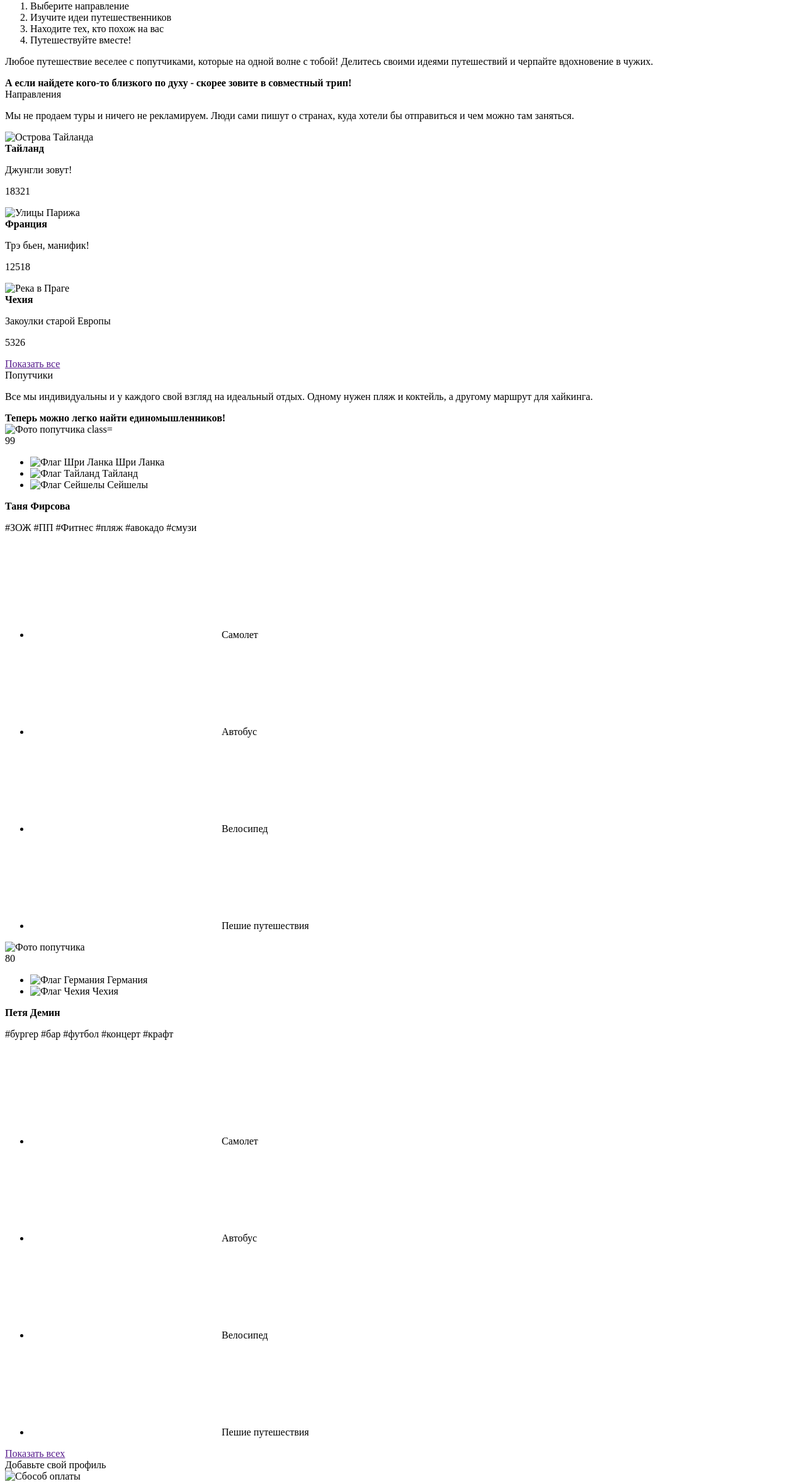
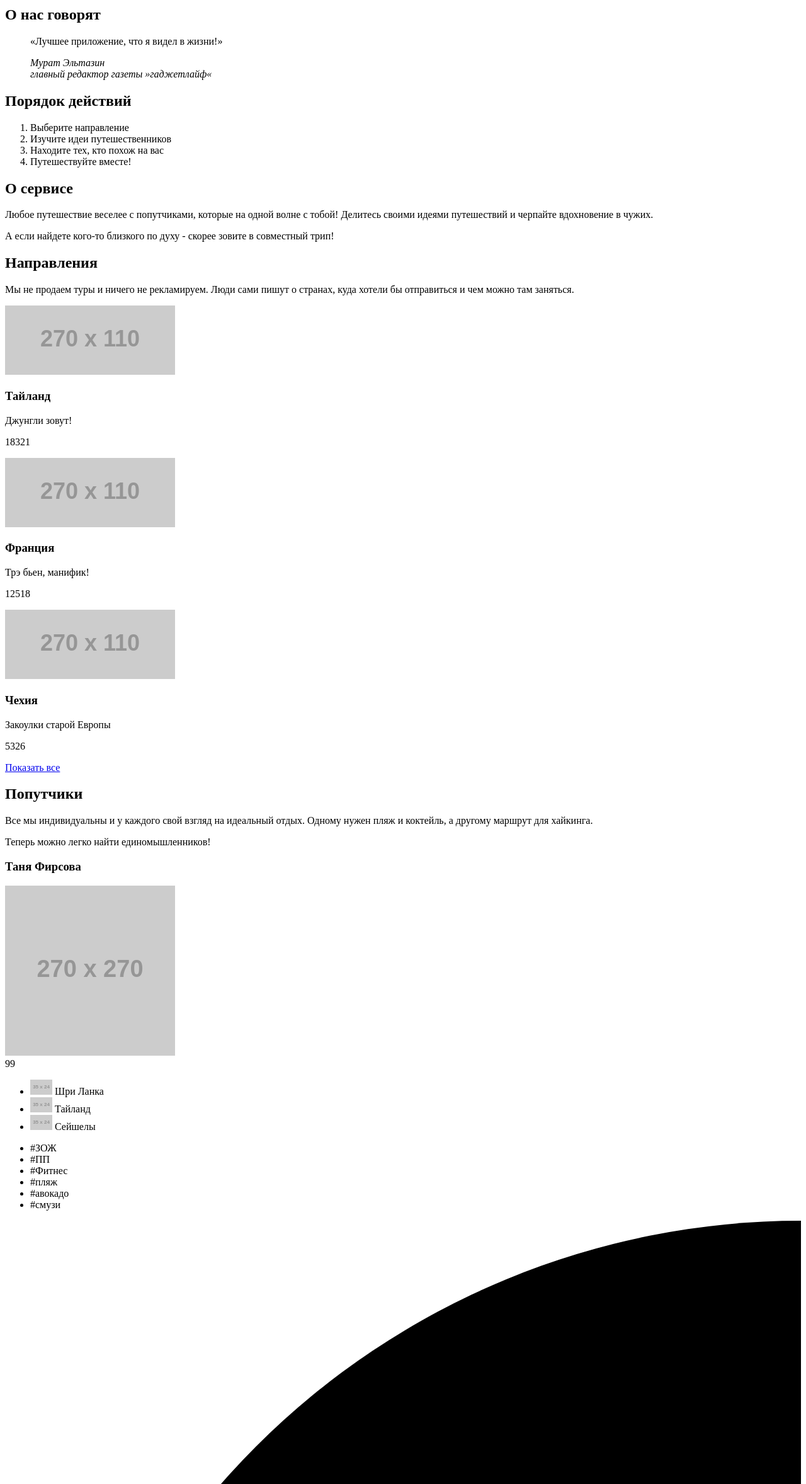
Before and after one commit to kashamalasha/197436-pognali-19, a website: page source/index.html in a window 1280 px wide. Shown: the part 444-2800 px from the top of the page at 63% size. Drawn offline with Linux system fonts and the light colour scheme; placeholder pictures from the web are drawn by us.

Commit message:
Исправляет замечания наставника по index.html

```diff
--- a/source/index.html
+++ b/source/index.html
@@ -1,4 +1,5 @@
 <!DOCTYPE html>
+<!--https://via.placeholder.com/27x34-->
 <html lang="ru">
 <head>
   <meta charset="utf-8">
@@ -6,253 +7,279 @@
 </head>
 <body>
   <header class="page-header">
-    <a href="" class="page-header__logo">
-      <p class="page-header__logo-title">Погнали?</p>
-    </a>
+    <div class="page-header__logo">
+      <span class="page-header__logo-title">Погнали?</span>
+    </div>
     <nav class="main-nav">
       <button class="main-nav__toggle" type="button">
         <span class="visually-hidden">Открыть меню</span>
       </button>
-      <div class="main-nav__wrapper">
-        <ul class="main-nav__list site-list">
-          <li class="site-list__item"></li>
-          <li class="site-list__item"></li>
-          <li class="site-list__item"></li>
-          <li class="site-list__item"></li>
-        </ul>
-      </div>
     </nav>
-    <p class="page-header__slogan">В путешествие с крутыми попутчиками!</p>
-    <img src="" alt="" class="page-header__image">
+    <p class="page-header__text">В путешествие с крутыми попутчиками!</p>
+    <img class="page-header__image" src="https://via.placeholder.com/192x255" width="192" height="255" alt="Путешественник с чемоданом">
     <div class="user-nav">
-      <a href="tel:" class="user-nav__button user-nav__button--phone">
+      <a class="user-nav__button user-nav__button--phone" href="tel:">
         <span class="visually-hidden">Позвонить нам</span>
       </a>
-      <a href="mailto:" class="user-nav__button user-nav__button--mail">
+      <a class="user-nav__button user-nav__button--mail" href="mailto:">
         <span class="visually-hidden">Написать нам</span>
       </a>
-      <a href="http://" class="user-nav__button user-nav__button--auth">
+      <a class="user-nav__button user-nav__button--auth" href="#">
         Авторизация
       </a>
     </div>
   </header>
   <main class="page-main">
-    <h1 class="page-main__header visually-hidden">Главная страница</h1>
-    <section class="about">
-      <header class="about__header section__header">О сервисе</header>
-      <div class="section-wrapper">
-        <p class="review">
-          <blockquote class="review__item">
-            <p class="review__text">
-              &raquo;Лучшее приложение, что я видел в жизни!&laquo;
+    <h1 class="page-main__header visually-hidden">Сервис совместных путешествий "Погнали"</h1>
+    <section class="feedback">
+      <h2 class="visually-hidden">О нас говорят</h2>
+      <blockquote class="feedback-quote">
+        <p class="feedback-quote__text">
+          &laquo;Лучшее приложение, что я видел в жизни!&raquo;
         </p>
-            <cite class="review__author-name">
+        <cite class="feedback-quote__author">
           Мурат Эльтазин<br>
           главный редактор газеты &raquo;гаджетлайф&laquo;
         </cite>
       </blockquote>
-        </p>
-        <div class="roadmap__wrapper">
-          <ol class="roadmap__list">
-            <li class="roadmap__item">Выберите направление</li>
-            <li class="roadmap__item">Изучите идеи путешественников</li>
-            <li class="roadmap__item">Находите тех, кто похож на ваc</li>
-            <li class="roadmap__item">Путешествуйте вместе!</li>
+    </section>
+    <section class="user-path">
+      <h2 class="visually-hidden">Порядок действий</h2>
+      <ol class="path-list">
+        <li class="path-list__item">Выберите направление</li>
+        <li class="path-list__item">Изучите идеи путешественников</li>
+        <li class="path-list__item">Находите тех, кто похож на ваc</li>
+        <li class="path-list__item">Путешествуйте вместе!</li>
       </ol>
-        </div>
-      </div>
+    </section>
+    <section class="about">
+      <h2 class="about__header section__header">О сервисе</h2>
       <p class="about__text section__text">
         Любое путешествие веселее с попутчиками, которые на одной волне с тобой! Делитесь своими идеями
         путешествий и черпайте вдохновение в чужих.
       </p>
-      <b class="about__text section__text section__text--bold">
+      <p class="about__text section__text">
         А если найдете кого-то близкого по духу - скорее зовите в совместный трип!
-      </b>
+      </p>
     </section>
-    <section class="directions">
-      <header class="directions__header section__header">Направления</header>
-      <p class="directions__text section__text">
+    <section class="destinations">
+      <h2 class="destinations__header section__header">Направления</h2>
+      <p class="destinations__promo section__text">
         Мы не продаем туры и ничего не рекламируем.
         Люди сами пишут о странах, куда хотели бы отправиться и чем можно там заняться.
       </p>
-      <div class="directions__list">
-        <article class="directions__item">
-          <img src="" alt="Острова Тайланда" class="directions__image">
-          <div class="direction__description">
-            <b class="directions__title">Тайланд</b>
-            <p class="directions__slogan">Джунгли зовут!</p>
-            <p class="directions__counter">18321</p>
+      <div class="destinations-list">
+        <div class="destination">
+          <img class="destination__image" src="https://via.placeholder.com/270x110" width="270" height="110" alt="Острова Тайланда">
+          <div class="destination__description">
+            <h3 class="destination__title">Тайланд</h3>
+            <p class="destination__text">Джунгли зовут!</p>
+            <p class="destination__followers">18321</p>
           </div>
-        </article>
-        <article class="directions__item">
-          <img src="" alt="Улицы Парижа" class="directions__image">
-          <div class="direction__description">
-            <b class="directions__title">Франция</b>
-            <p class="directions__slogan">Трэ бьен, манифик!</p>
-            <p class="directions__counter">12518</p>
         </div>
-        </article>
-        <article class="directions__item">
-          <img src="" alt="Река в Праге" class="directions__image">
-          <div class="direction__description">
-            <b class="directions__title">Чехия</b>
-            <p class="directions__slogan">Закоулки старой Европы</p>
-            <p class="directions__counter">5326</p>
+        <div class="destination">
+          <img class="destination__image" src="https://via.placeholder.com/270x110" width="270" height="110" alt="Улицы Парижа">
+          <div class="destination__description">
+            <h3 class="destination__title">Франция</h3>
+            <p class="destination__text">Трэ бьен, манифик!</p>
+            <p class="destination__followers">12518</p>
           </div>
-        </article>
-        <a href="" class="list__button">
+        </div>
+        <div class="destination">
+          <img class="destination__image" src="https://via.placeholder.com/270x110" width="270" height="110" alt="Река в Праге">
+          <div class="destination__description">
+            <h3 class="destination__title">Чехия</h3>
+            <p class="destination__text">Закоулки старой Европы</p>
+            <p class="destination__followers">5326</p>
+          </div>
+        </div>
+        <a class="destination-list__show-all" href="#">
           Показать все
         </a>
       </div>
     </section>
     <section class="companions">
-      <header class="companions__header section__header">Попутчики</header>
+      <h2 class="companions__header section__header">Попутчики</h2>
       <p class="companions__text section__text">
         Все мы индивидуальны и у каждого свой взгляд на идеальный отдых. Одному нужен пляж и коктейль,
         а другому маршрут для хайкинга.
       </p>
-      <b class="companions__text section__text section__text--bold">
+      <p class="companions__text section__text">
         Теперь можно легко найти единомышленников!
-      </b>
-      <div class="companions__list">
-        <article class="companions__item">
-          <img src="" alt="Фото попутчика class="companion__image">
+      </p>
+      <div class="companions-list">
+        <div class="companion">
+          <h3 class="companion__name companion__name--offline">Таня Фирсова</h3>
+          <img class="companion__image" src="https://via.placeholder.com/270x270" width="270" height="270" alt="Фото попутчика">
           <div class="companion__description">
-            <div class="companion__trust-level">99</div>
-            <div class="countries-flags companion__want-visit-countries">
-              <ul class="want-visit-countries__list">
-                <li class="want-visit-countries__item">
-                  <img src="" alt="Флаг Шри Ланка" class="want-visit__country-flag">
+            <div class="companion__level">99</div>
+            <ul class="want-visit-list">
+              <li class="country">
+                <img class="country__flag" src="https://via.placeholder.com/35x24" width="35" height="24" alt="Флаг Шри Ланка">
                 <span class="visibility-hidden">Шри Ланка</span>
               </li>
-                <li class="want-visit-countries__item">
-                  <img src="" alt="Флаг Тайланд" class="want-visit__country-flag">
+              <li class="country">
+                <img class="country__flag" src="https://via.placeholder.com/35x24" width="35" height="24" alt="Флаг Тайланд">
                 <span class="visibility-hidden">Тайланд</span>
               </li>
-                <li class="want-visit-countries__item">
-                  <img src="" alt="Флаг Сейшелы" class="want-visit__country-flag">
+              <li class="country">
+                <img class="country__flag" src="https://via.placeholder.com/35x24" width="35" height="24" alt="Флаг Сейшелы">
                 <span class="visibility-hidden">Сейшелы</span>
               </li>
             </ul>
+            <div class="companion__tags">
+              <ul class="tag-list">
+                <li class="tag-list__item">#ЗОЖ</li>
+                <li class="tag-list__item">#ПП</li>
+                <li class="tag-list__item">#Фитнес</li>
+                <li class="tag-list__item">#пляж</li>
+                <li class="tag-list__item">#авокадо</li>
+                <li class="tag-list__item">#смузи</li>
+              </ul>
             </div>
-            <b class="companion__name companion__name--offline">Таня Фирсова</b>
-            <p class="companion__tags">#ЗОЖ #ПП #Фитнес #пляж #авокадо #смузи</p>
-            <ul class="transport__list">
+            <ul class="transport">
               <li class="transport__item transport__item--active">
-                <svg class="transport__icon"></svg>
-                <span class="visually-hidden transport__title">Самолет</span>
+                <svg class="transport__icon" viewBox="0 0 5 5" version="1.1"
+                     xmlns="http://www.w3.org/2000/svg">
+                  <circle cx="5" cy="5" r="5"/>
+                </svg>
+                <span class="visually-hidden transport__type">Самолет</span>
               </li>
               <li class="transport__item">
-                <svg class="transport__icon"></svg>
-                <span class="visually-hidden transport__title">Автобус</span>
+                <svg class="transport__icon" viewBox="0 0 5 5" version="1.1"
+                     xmlns="http://www.w3.org/2000/svg">
+                  <circle cx="5" cy="5" r="5"/>
+                </svg>
+                <span class="visually-hidden transport__type">Автобус</span>
               </li>
               <li class="transport__item">
-                <svg class="transport__icon"></svg>
-                <span class="visually-hidden transport__title">Велосипед</span>
+                <svg class="transport__icon" viewBox="0 0 5 5" version="1.1"
+                     xmlns="http://www.w3.org/2000/svg">
+                  <circle cx="5" cy="5" r="5"/>
+                </svg>
+                <span class="visually-hidden transport__type">Велосипед</span>
               </li>
               <li class="transport__item">
-                <svg class="transport__icon"></svg>
-                <span class="visually-hidden transport__title">Пешие путешествия</span>
+                <svg class="transport__icon" viewBox="0 0 5 5" version="1.1"
+                     xmlns="http://www.w3.org/2000/svg">
+                  <circle cx="5" cy="5" r="5"/>
+                </svg>
+                <span class="visually-hidden transport__type">Пешие путешествия</span>
               </li>
             </ul>
           </div>
-        </article>
-        <article class="companions__item">
-          <img src="" alt="Фото попутчика" class="companion__image">
+        </div>
+        <div class="companion">
+          <h3 class="companion__name companion__name--online">Петя Демин</h3>
+          <img class="companion__image" src="https://via.placeholder.com/270x270" width="270" height="270" alt="Фото попутчика">
           <div class="companion__description">
-            <div class="companion__trust-level">80</div>
-            <div class="countries-flags companion__want-visit-countries">
-              <ul class="want-visit-countries__list">
-                <li class="want-visit-countries__item">
-                  <img src="" alt="Флаг Германия" class="want-visit__country-flag">
+            <div class="companion__level">80</div>
+            <ul class="want-visit-list">
+              <li class="country">
+                <img class="country__flag" src="https://via.placeholder.com/35x24" width="35" height="24" alt="Флаг Германия">
                 <span class="visibility-hidden">Германия</span>
               </li>
-                <li class="want-visit-countries__item">
-                  <img src="" alt="Флаг Чехия" class="want-visit__country-flag">
+              <li class="country">
+                <img class="country__flag" src="https://via.placeholder.com/35x24" width="35" height="24" alt="Флаг Чехия">
                 <span class="visibility-hidden">Чехия</span>
               </li>
             </ul>
+            <div class="companion__tags">
+              <ul class="tag-list">
+                <li class="tag-list__item">#бургер</li>
+                <li class="tag-list__item">#бар</li>
+                <li class="tag-list__item">#футбол</li>
+                <li class="tag-list__item">#концерт</li>
+                <li class="tag-list__item">#крафт</li>
+              </ul>
             </div>
-            <b class="companion__name companion__name--online">Петя Демин</b>
-            <p class="companion__tags">#бургер #бар #футбол #концерт #крафт</p>
-            <ul class="transport__list">
+            <ul class="transport">
               <li class="transport__item transport__item--active">
-                <svg class="transport__icon"></svg>
-                <span class="visually-hidden transport__title">Самолет</span>
+                <svg class="transport__icon" viewBox="0 0 5 5" version="1.1"
+                     xmlns="http://www.w3.org/2000/svg">
+                  <circle cx="5" cy="5" r="5"/>
+                </svg>
+                <span class="visually-hidden transport__type">Пешие путешествия</span>
+                <span class="visually-hidden transport__type">Самолет</span>
               </li>
               <li class="transport__item transport__item--active">
-                <svg class="transport__icon"></svg>
-                <span class="visually-hidden transport__title">Автобус</span>
+                <svg class="transport__icon" viewBox="0 0 5 5" version="1.1"
+                     xmlns="http://www.w3.org/2000/svg">
+                  <circle cx="5" cy="5" r="5"/>
+                </svg>
+                <span class="visually-hidden transport__type">Автобус</span>
               </li>
               <li class="transport__item">
-                <svg class="transport__icon"></svg>
-                <span class="visually-hidden transport__title">Велосипед</span>
+                <svg class="transport__icon" viewBox="0 0 5 5" version="1.1"
+                     xmlns="http://www.w3.org/2000/svg">
+                  <circle cx="5" cy="5" r="5"/>
+                </svg>
+                <span class="visually-hidden transport__type">Велосипед</span>
               </li>
               <li class="transport__item transport__item--active">
-                <svg class="transport__icon"></svg>
-                <span class="visually-hidden transport__title">Пешие путешествия</span>
+                <svg class="transport__icon" viewBox="0 0 5 5" version="1.1"
+                     xmlns="http://www.w3.org/2000/svg">
+                  <circle cx="5" cy="5" r="5"/>
+                </svg>
+                <span class="visually-hidden transport__type">Пешие путешествия</span>
               </li>
             </ul>
-            <a href="" class="list__button">
-              Показать всеx
-            </a>
           </div>
-        </article>
         </div>
+      </div>
+      <a class="companions__show-all" href="#">Показать всеx</a>
     </section>
-    <section class="subscriptions">
-      <header class="subscriptions__header section__header">Добавьте свой профиль</header>
-      <img src="" alt="Сбособ оплаты" class="subscription__image">
-      <ol class="subscriptions__list">
-        <li class="subscriptions__item">
-          <p class="subscriptions__title">Базовое размещение</p>
-          <p class="subscriptions__price">Бесплатно</p>
+    <section class="profile">
+      <h2 class="profile__header section__header">Добавьте свой профиль</h2>
+      <img class="profile__image" src="https://via.placeholder.com/99x99" width="99" height="99" alt="Сбособ оплаты">
+      <ol class="profile-list">
+        <li class="profile-option">
+          <p class="profile-option__title">Базовое размещение</p>
+          <p class="profile-option__price">Бесплатно</p>
         </li>
-        <li class="subscriptions__item">
-          <p class="subscriptions__title">Вывод на первых позициях</p>
-          <p class="subscriptions__price">99 руб./мес</p>
+        <li class="profile-option">
+          <p class="profile-option__title">Вывод на первых позициях</p>
+          <p class="profile-option__price">99 руб./мес</p>
         </li>
-        <li class="subscriptions__item">
-          <p class="subscriptions__title">Кастомный цвет карточки<p>
-              <p class="subscriptions__price">59 руб./мес</p>
+        <li class="profile-option">
+          <p class="profile-option__title">Кастомный цвет карточки<p>
+          <p class="profile-option__price">59 руб./мес</p>
         </li>
       </ol>
-      <a href="" class="subscriptions__link">
+      <a class="profile__show-for-business" href="#">
         Показать тарифы для бизнеса
       </a>
     </section>
   </main>
   <footer class="page-footer">
-    <div class="page-footer__wrapper">
-      <a href="" class="page-footer__logo-title">
-        Погнали?
-      </a>
-      <div class="page-footer__social social">
-        <ul class="social__list">
+    <div class="page-footer__logo">
+      <span class="page-footer__logo-title">Погнали?</span>
+    </div>
+    <div class="page-footer__social">
+      <ul class="social">
         <li class="social__item">
-            <a href="" class="social__link social__link--vkontakte">
+          <a class="social__link social__link--vkontakte" href="#">
             <span class="visually-hidden">Вконтакте</span>
           </a>
         </li>
         <li class="social__item">
-            <a href="" class="social__link social__link--facebook">
+          <a class="social__link social__link--facebook" href="#">
             <span class="visually-hidden">Facebook</span>
           </a>
         </li>
         <li class="social__item">
-            <a href="" class="social__link social__link--instagram">
+          <a class="social__link social__link--instagram" href="#">
             <span class="visually-hidden">Instagram</span>
           </a>
         </li>
       </ul>
     </div>
     <div class="page-footer__copyright copyright">
-        <b class="copyright__text">Разработано</b>
-        <a href="" class="copyright__link">
-          <img src="" alt="Логотип htmlacademy.ru" class="copyright__image">
+      <p class="copyright__text">Разработано</p>
+      <a class="copyright__link" href="#">
+        <img class="copyright__image" src="https://via.placeholder.com/27x34" width="27" height="34" alt="Логотип htmlacademy.ru">
         <span class="visually-hidden">Htmlacademy.ru</span>
       </a>
-      </div>
     </div>
   </footer>
 </body>
```
Lines whose indentation alone changed are shown as unchanged.
